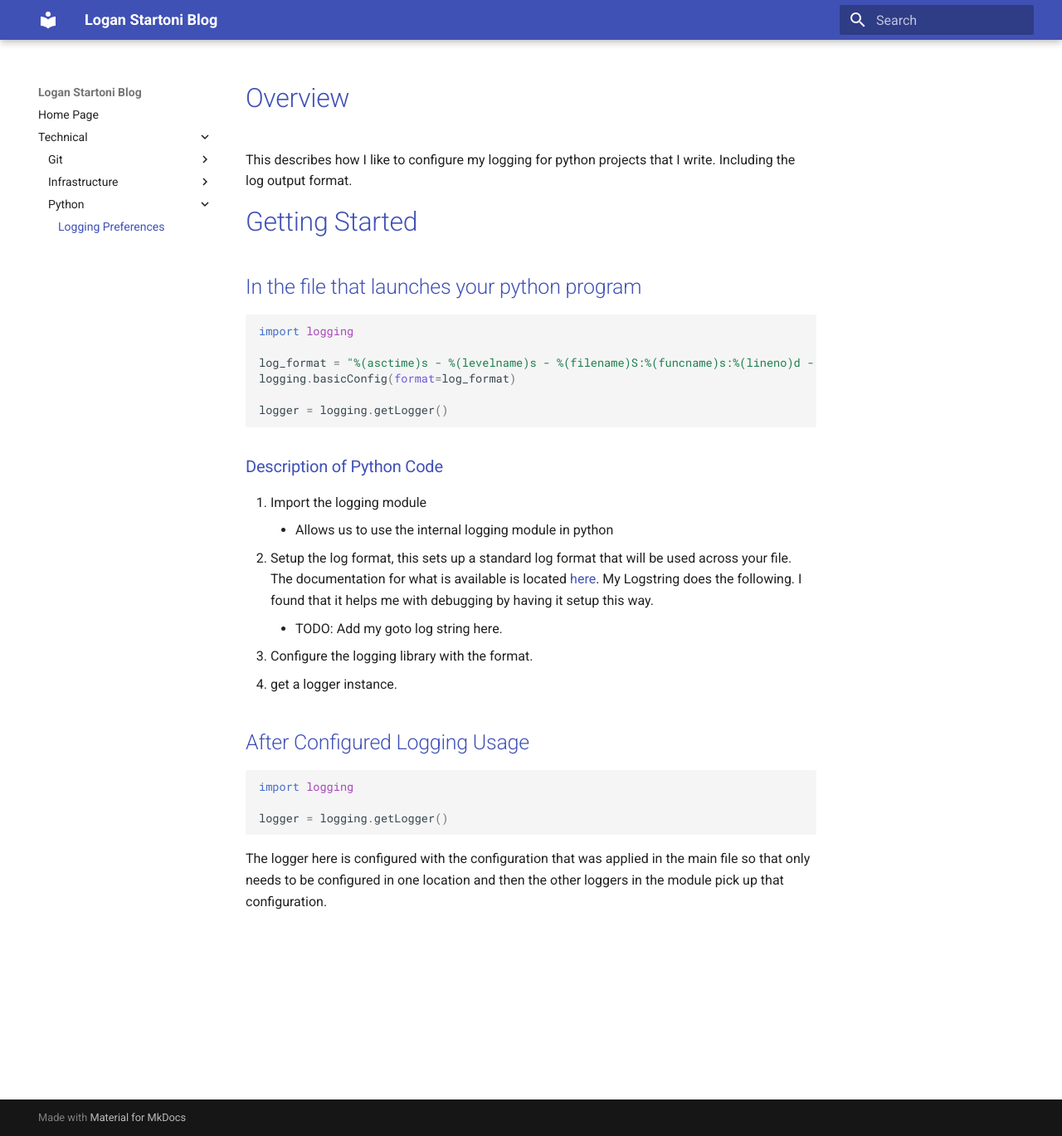
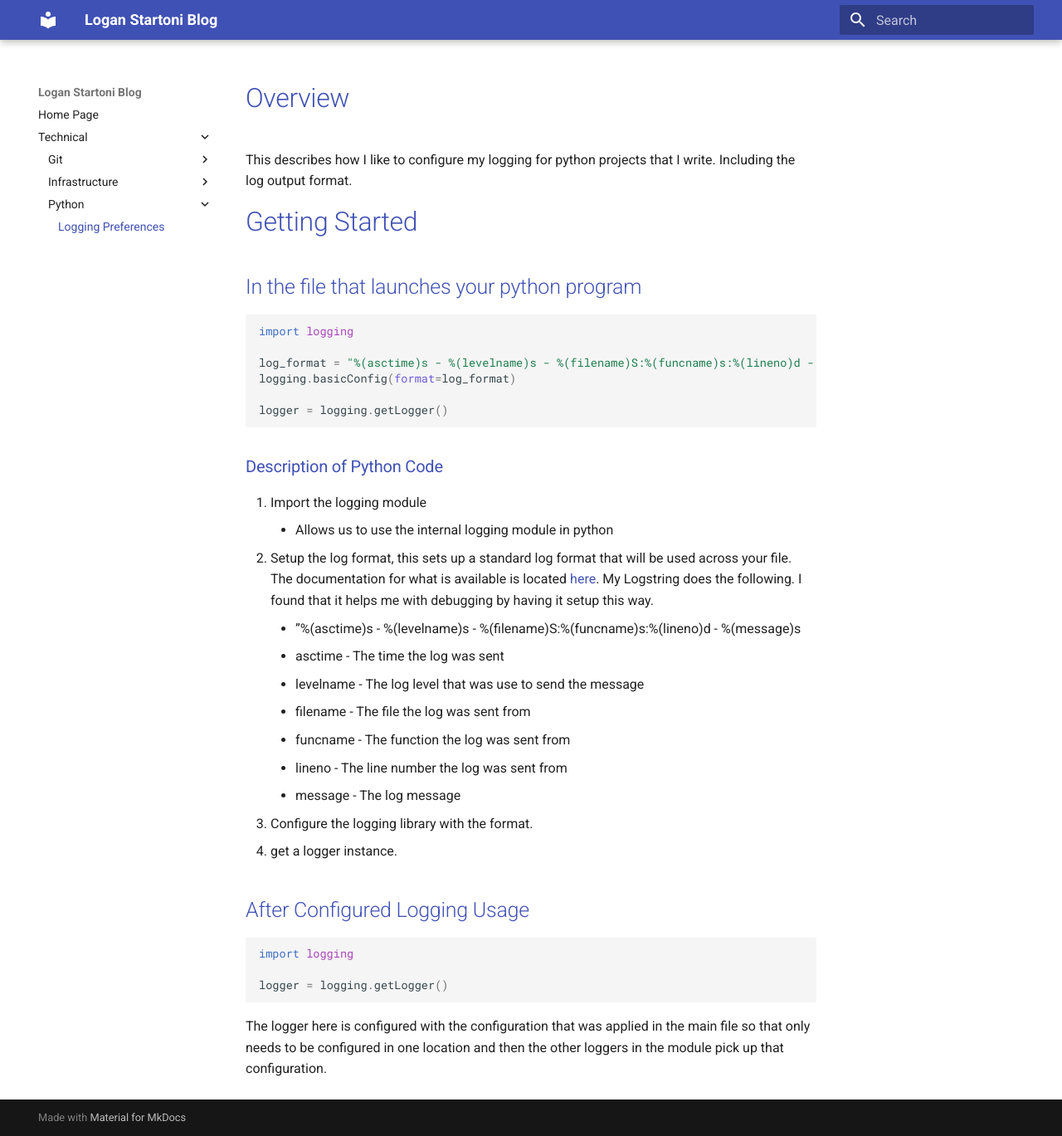
Before and after one commit to loganstartoni/LoganStartoniBlog, an MkDocs documentation site: the page built from docs/Technical/Python/Logging Preferences.md, in a window 1280 px wide and 1369 px high. Shown: the whole window at 83% size. Built offline with MkDocs 1.6.1 and Material for MkDocs 9.7.7, drawn with Linux system fonts in a browser that asks for light colours.

Commit message:
Update logging description

```diff
--- a/docs/Technical/Python/Logging Preferences.md
+++ b/docs/Technical/Python/Logging Preferences.md
@@ -24,7 +24,13 @@ logger = logging.getLogger()
 1. Import the logging module
     - Allows us to use the internal logging module in python
 2. Setup the log format, this sets up a standard log format that will be used across your file. The documentation for what is available is located [here](https://docs.python.org/3/library/logging.html#logrecord-attributes). My Logstring does the following. I found that it helps me with debugging by having it setup this way.
-    - TODO: Add my goto log string here.
+    - "%(asctime)s - %(levelname)s - %(filename)S:%(funcname)s:%(lineno)d - %(message)s
+      - asctime - The time the log was sent
+      - levelname - The log level that was use to send the message
+      - filename - The file the log was sent from
+      - funcname - The function the log was sent from
+      - lineno - The line number the log was sent from
+      - message - The log message
 3. Configure the logging library with the format.
 4. get a logger instance.
 
```
